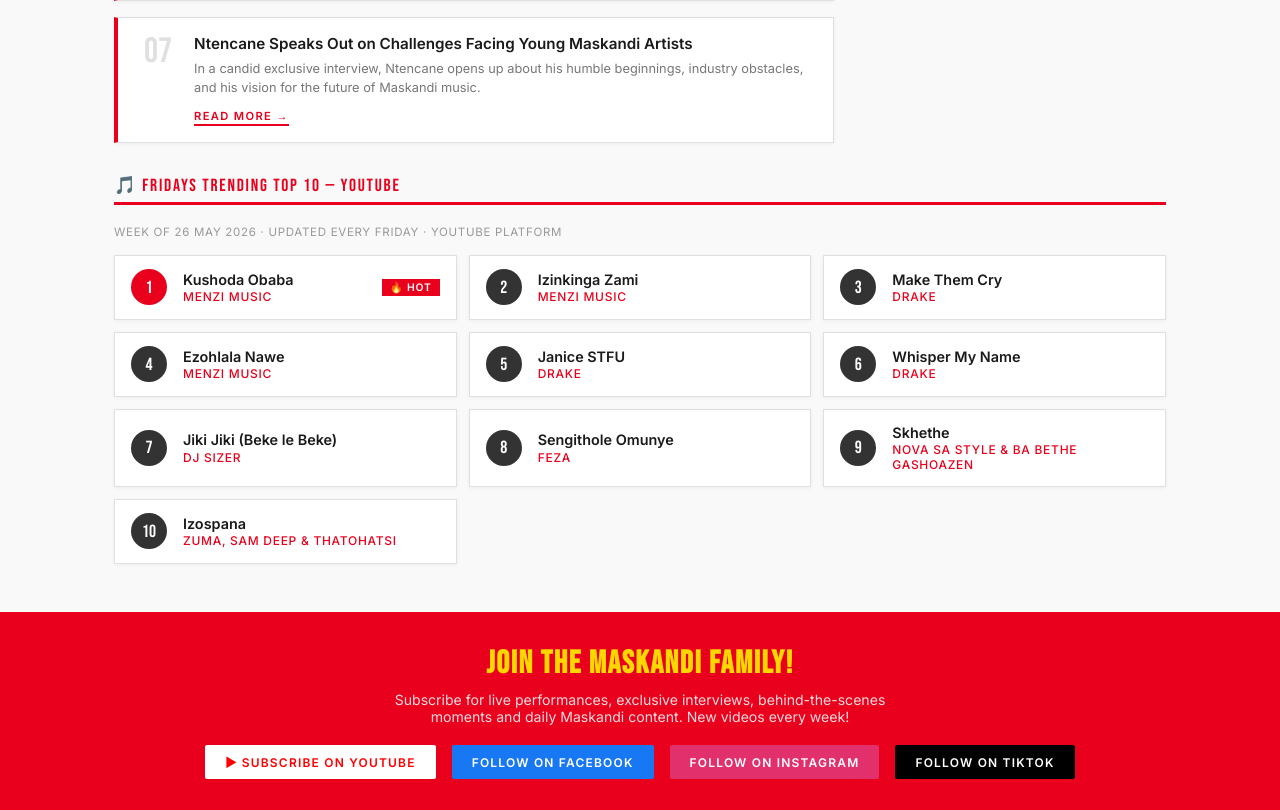
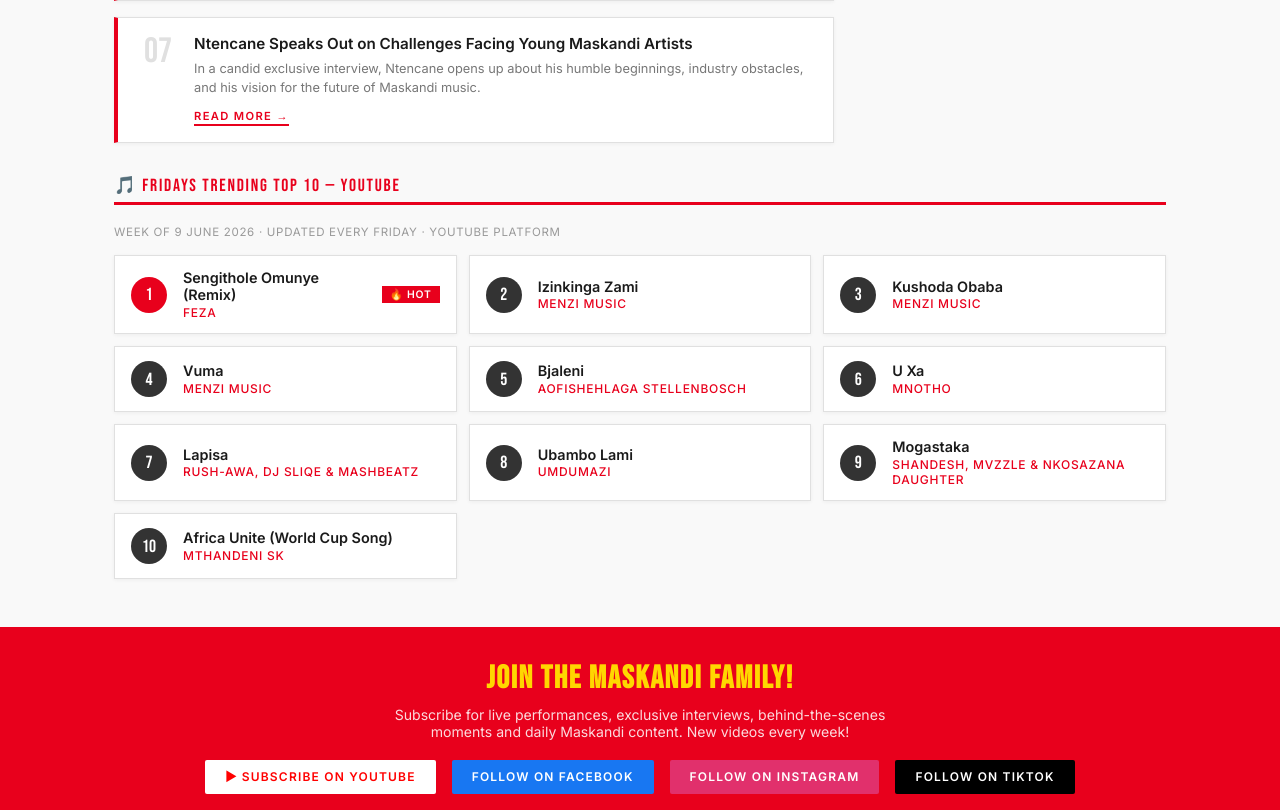
Before and after one commit to ayandamkhwanazi27-lang/maskandi-online, a Flask app: page / in a window 1280 px wide. Shown: the part 2190-3000 px from the top of the page. Run offline with Flask 3, Linux system fonts and the light colour scheme.

Commit message:
Update index.html

```diff
--- a/templates/index.html
+++ b/templates/index.html
@@ -271,13 +271,13 @@
 
   <!-- TOP 10 TRENDING SONGS -->
   <div class="section-label" style="margin-top:2rem">🎵 Fridays Trending Top 10 — YouTube</div>
-  <div style="font-size:0.72rem;color:#999;letter-spacing:0.06em;text-transform:uppercase;margin-bottom:1rem;">Week of 26 May 2026 · Updated Every Friday · YouTube Platform</div>
+  <div style="font-size:0.72rem;color:#999;letter-spacing:0.06em;text-transform:uppercase;margin-bottom:1rem;">Week of 9 June 2026 · Updated Every Friday · YouTube Platform</div>
   <div class="top10-grid">
     <div class="chart-item">
       <div class="chart-num" style="background:var(--red)">1</div>
       <div class="chart-body">
-        <div class="chart-title">Kushoda Obaba</div>
-        <div class="chart-artist">Menzi Music</div>
+        <div class="chart-title">Sengithole Omunye (Remix)</div>
+        <div class="chart-artist">Feza</div>
       </div>
       <div class="chart-badge new">🔥 Hot</div>
     </div>
@@ -291,57 +291,57 @@
     <div class="chart-item">
       <div class="chart-num" style="background:#333">3</div>
       <div class="chart-body">
-        <div class="chart-title">Make Them Cry</div>
-        <div class="chart-artist">Drake</div>
+        <div class="chart-title">Kushoda Obaba</div>
+        <div class="chart-artist">Menzi Music</div>
       </div>
     </div>
     <div class="chart-item">
       <div class="chart-num" style="background:#333">4</div>
       <div class="chart-body">
-        <div class="chart-title">Ezohlala Nawe</div>
+        <div class="chart-title">Vuma</div>
         <div class="chart-artist">Menzi Music</div>
       </div>
     </div>
     <div class="chart-item">
       <div class="chart-num" style="background:#333">5</div>
       <div class="chart-body">
-        <div class="chart-title">Janice STFU</div>
-        <div class="chart-artist">Drake</div>
+        <div class="chart-title">Bjaleni</div>
+        <div class="chart-artist">Aofishehlaga Stellenbosch</div>
       </div>
     </div>
     <div class="chart-item">
       <div class="chart-num" style="background:#333">6</div>
       <div class="chart-body">
-        <div class="chart-title">Whisper My Name</div>
-        <div class="chart-artist">Drake</div>
+        <div class="chart-title">U Xa</div>
+        <div class="chart-artist">Mnotho</div>
       </div>
     </div>
     <div class="chart-item">
       <div class="chart-num" style="background:#333">7</div>
       <div class="chart-body">
-        <div class="chart-title">Jiki Jiki (Beke le Beke)</div>
-        <div class="chart-artist">DJ Sizer</div>
+        <div class="chart-title">Lapisa</div>
+        <div class="chart-artist">Rush-Awa, DJ Sliqe & Mashbeatz</div>
       </div>
     </div>
     <div class="chart-item">
       <div class="chart-num" style="background:#333">8</div>
       <div class="chart-body">
-        <div class="chart-title">Sengithole Omunye</div>
-        <div class="chart-artist">Feza</div>
+        <div class="chart-title">Ubambo Lami</div>
+        <div class="chart-artist">uMdumazi</div>
       </div>
     </div>
     <div class="chart-item">
       <div class="chart-num" style="background:#333">9</div>
       <div class="chart-body">
-        <div class="chart-title">Skhethe</div>
-        <div class="chart-artist">Nova SA Style & BA Bethe Gashoazen</div>
+        <div class="chart-title">Mogastaka</div>
+        <div class="chart-artist">Shandesh, Mvzzle & Nkosazana Daughter</div>
       </div>
     </div>
     <div class="chart-item">
       <div class="chart-num" style="background:#333">10</div>
       <div class="chart-body">
-        <div class="chart-title">Izospana</div>
-        <div class="chart-artist">Zuma, Sam Deep & Thatohatsi</div>
+        <div class="chart-title">Africa Unite (World Cup Song)</div>
+        <div class="chart-artist">Mthandeni SK</div>
       </div>
     </div>
   </div>
```
